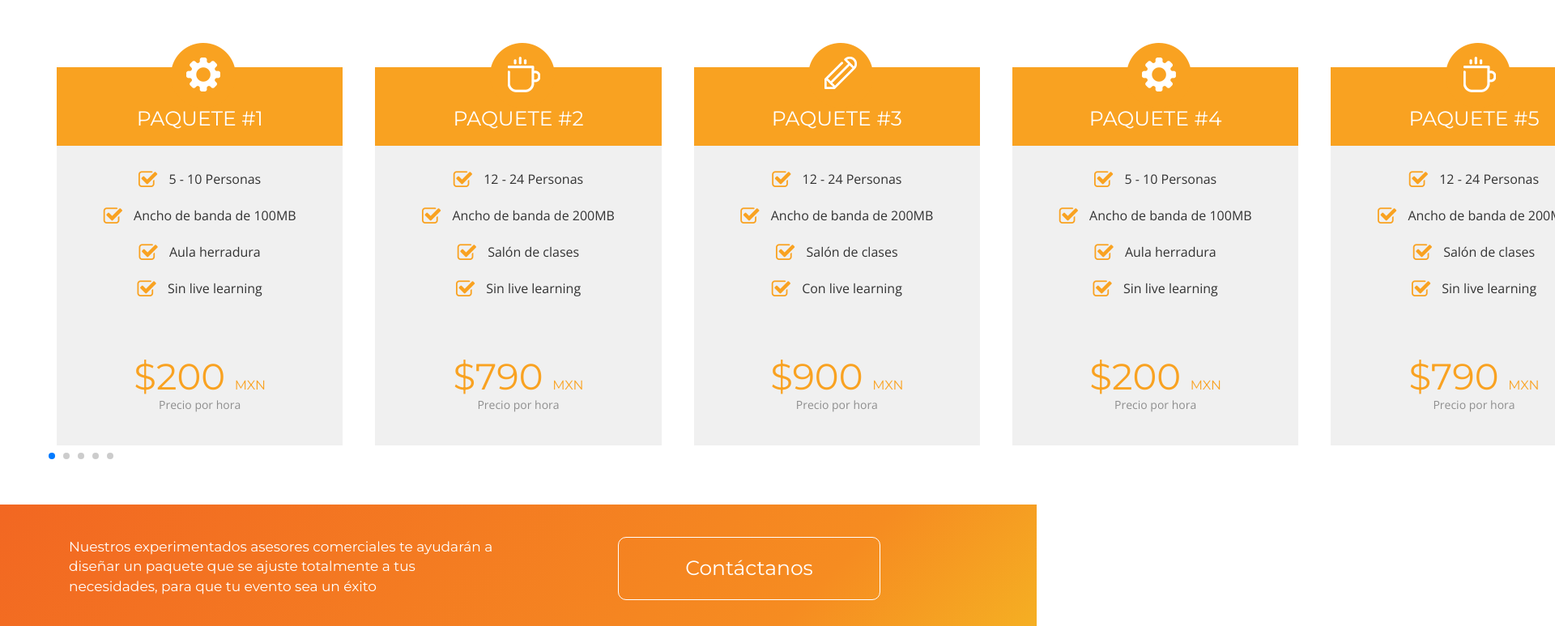
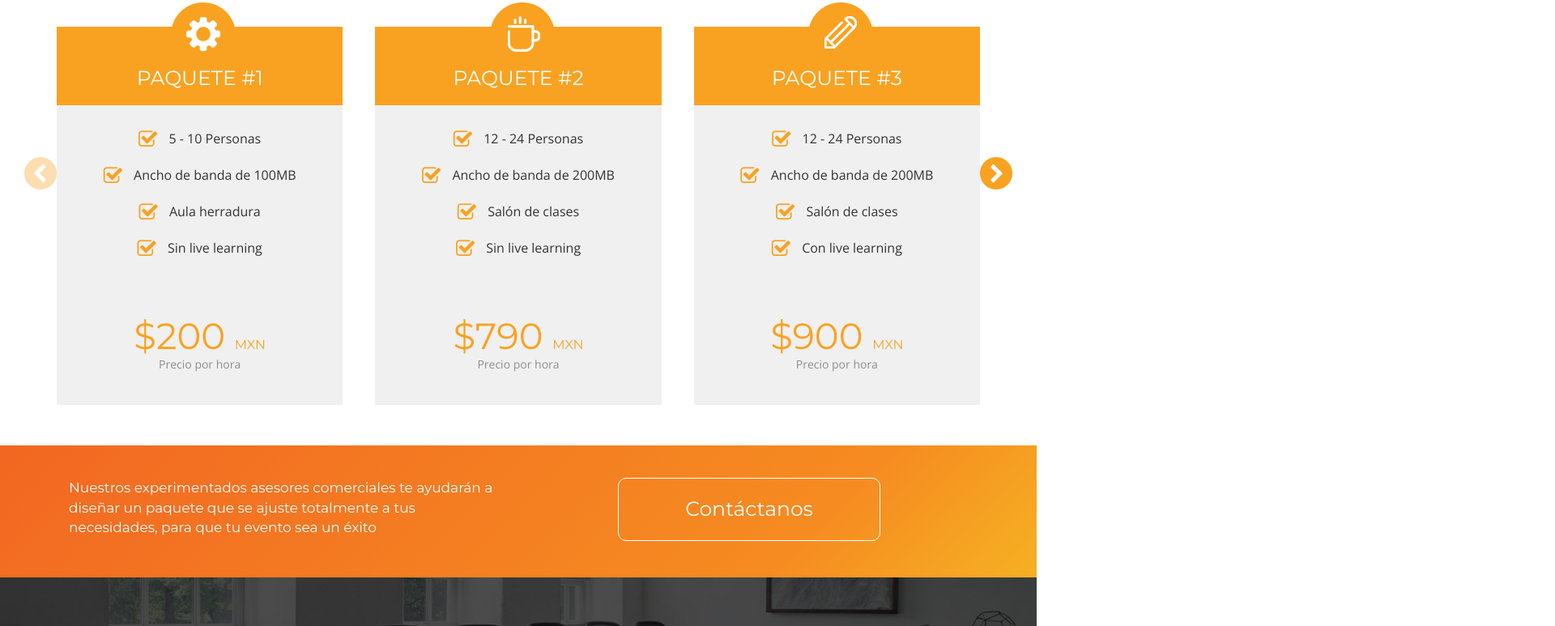
Before and after one commit to fabledag/batch8, a website: page index.html in a window 1280 px wide. Shown: the part 872-1645 px from the top of the page at 81% size, 1920 px wide, since content can reach past the window. Drawn offline with nearby package versions, Linux system fonts and the light colour scheme; some packages are replaced by stand-ins of ours.

Commit message:
paquetes slider

```diff
--- a/index.html
+++ b/index.html
@@ -67,7 +67,7 @@
                 </div>
                 <hr class="line-package hr-right hidden-sm hidden-xs">
             </div>
-            <div id="list-package" class="swiper-container2 container">
+            <div id="list-package" class="swiper-container container">
                 <div class="swiper-wrapper row">
                     <div class="col-md-4 col-xs-12 col-sm-6 swiper-slide">
                         <div class="icn-package">
@@ -182,9 +182,11 @@
                         </div>
                     </div>
                 </div>
-                <!--paginacion-->
-                <div class="swiper-pagination2"></div>
             </div>
+            <!--Arrows-->
+            <div class="swiper-button-next"></div>
+            <div class="swiper-button-prev"></div>
+            <!--Arrows-->
             <div id="custom-price">
                 <div class="container">
                     <div class="row">
@@ -352,7 +354,7 @@
             }
 
             //Inicializar Swiper
-            var swiper = new Swiper('.swiper-container', {
+            var swiper = new Swiper('#slider .swiper-container', {
                 pagination: '.swiper-pagination',
                 paginationClickable: true,
                 nextButton: '.swiper-button-next',
@@ -362,10 +364,10 @@
             });
 
             //Segundo swiper
-            var swiper2 = new Swiper('.swiper-container2', {
-                pagination: '.swiper-pagination2',
+            var swiper2 = new Swiper('#packages-home .swiper-container', {
                 slidesPerView: 3,
-                paginationClickable: true,
+                nextButton: '.swiper-button-next',
+                prevButton: '.swiper-button-prev',
                 spaceBetween: 10,
                 freeMode: true
             });
--- a/sources/less/homePackage.less
+++ b/sources/less/homePackage.less
@@ -24,7 +24,17 @@
     }
   }
   #list-package{
-    padding: 100px 0 0 0;
+    position: relative;
+    padding: 50px 0 0 0;
+    overflow: hidden;
+    z-index: 300;
+    .container{
+      overflow: hidden;
+    }
+    .swiper-container2{
+      width: 100%;
+      height: 100%;
+    }
     .swiper-slide{
       .icn-package{
         text-align: center;
@@ -85,6 +95,20 @@
       }
     }
   }
+  .swiper-button-next{
+    background-image: url('../sources/images/package_next.png');
+    right: 30px;
+    background-size: 40px 40px;
+    width: 40px;
+    height: 40px;
+  }
+  .swiper-button-prev{
+    background-image: url('../sources/images/package_prev.png');
+    left: 30px;
+    background-size: 40px 40px;
+    width: 40px;
+    height: 40px;
+  }
   #custom-price{
     width: 100%;
     color: white;
--- a/sources/less/swiper.less
+++ b/sources/less/swiper.less
@@ -27,15 +27,3 @@
     }
   }
 }
-
-
-#list-package{
-  .container{
-    overflow: hidden;
-  }
-  .swiper-container2 {
-    width: 100%;
-    height: 100%;
-    margin: 20px auto;
-  }
-}
```
Also changed, not shown: css/main.css, sources/images/package_next.png (added), sources/images/package_prev.png (added).
